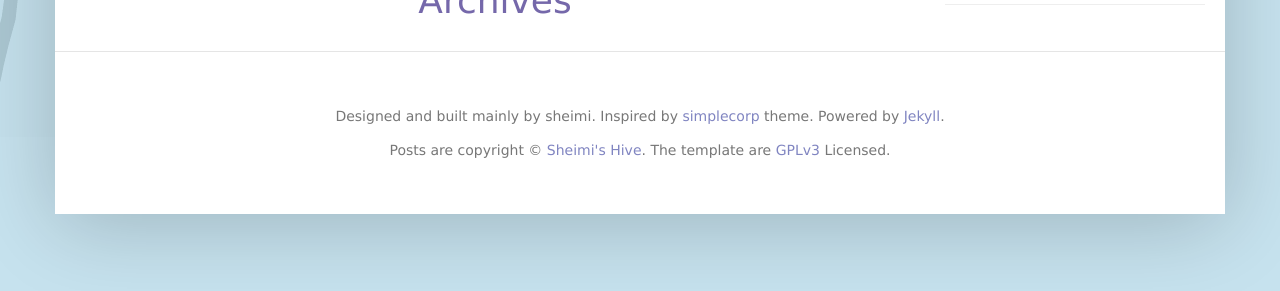
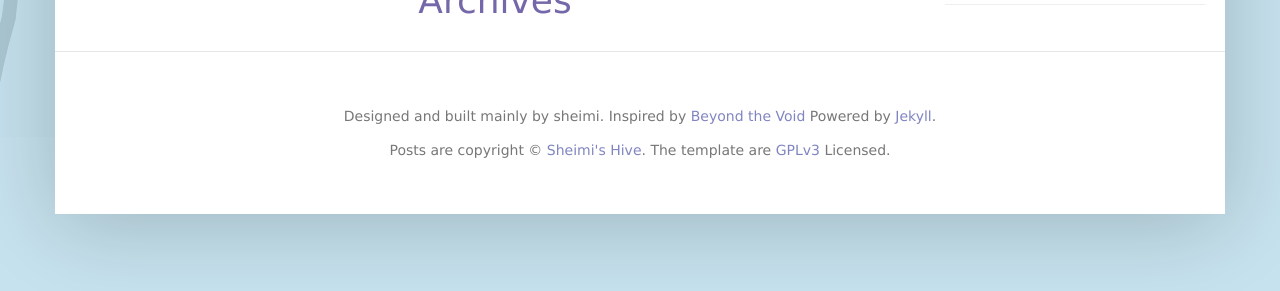
Before and after one commit to sheimi/blog.sheimi.me, a Jekyll site: the page built from index.html, in a window 1280 px wide. Shown: the part 467-758 px from the top of the page. Built offline with Jekyll 4.4.1, drawn with Linux system fonts in a browser that asks for light colours; nearby versions of some CDN libraries; Markdown is read by kramdown in place of the engine named in the settings; the list of posts is cut into pages by our own code; comment, search, counter and statistics services are not loaded.

Commit message:
modify a little

```diff
--- a/_layouts/default.html
+++ b/_layouts/default.html
@@ -109,8 +109,7 @@
         <p>
           Designed and built mainly by {{ site.owner.name }}.
           Inspired by
-          <a href="http://demo.s5themes.com/?theme=simplecorp" target="_blank">simplecorp</a>
-          theme.
+          <a href="https://www.byvoid.com">Beyond the Void</a>
           Powered by
           <a href="http://jekyllrb.com/" target="_blank">Jekyll</a>.
         </p>
```
